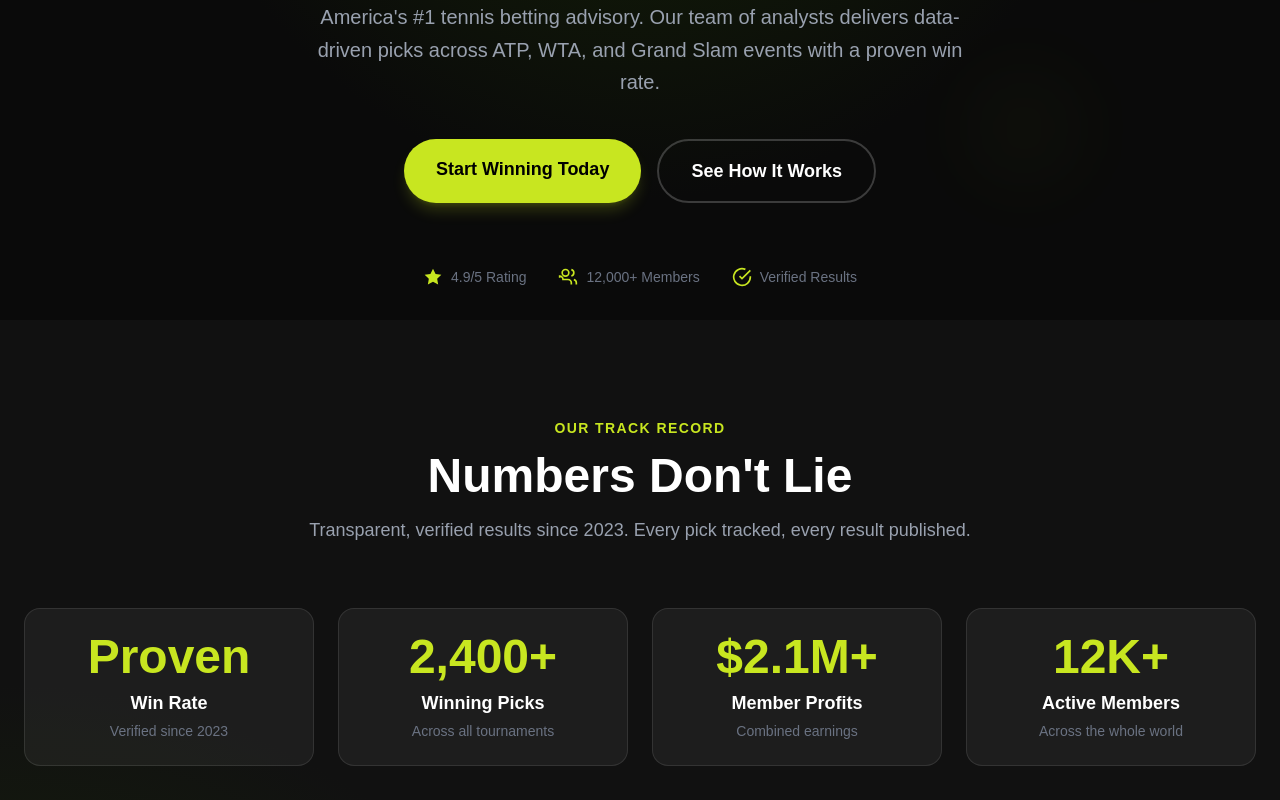
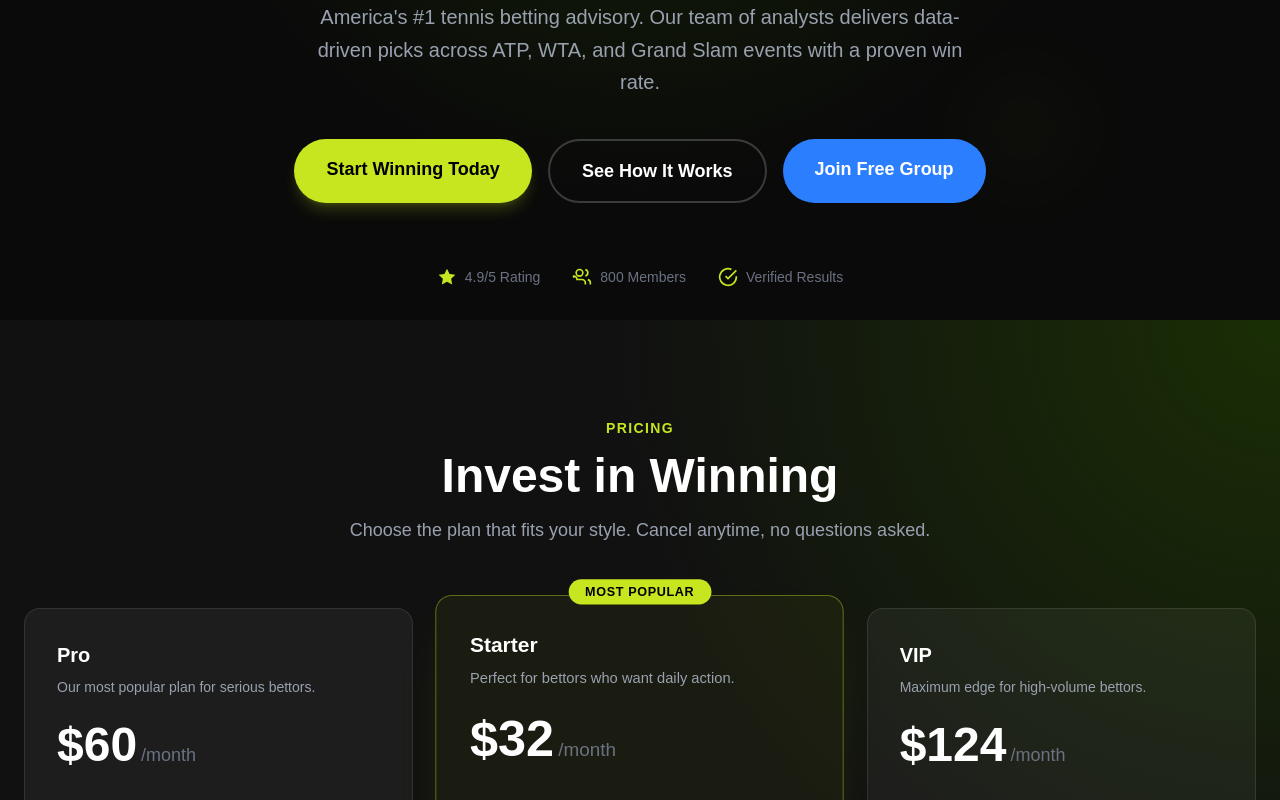
Before and after one commit to grebking/tenniszone, a Next.js app: page / in a window 1280 px wide. Shown: the part 480-1280 px from the top of the page. Built offline with nearby package versions, Linux system fonts and the light colour scheme; what @whop/elements would draw is missing.

Commit message:
Update Pro availability to 46/300, change members to 800, move Pricing higher, add free group button

```diff
--- a/src/app/page.tsx
+++ b/src/app/page.tsx
@@ -10,9 +10,9 @@ export default function Home() {
   return (
     <>
       <Hero />
+      <Pricing />
       <Stats />
       <HowItWorks />
-      <Pricing />
       <Testimonials />
       <FAQ />
       <CTA />
--- a/src/components/Hero.tsx
+++ b/src/components/Hero.tsx
@@ -44,6 +44,14 @@ export default function Hero() {
           >
             See How It Works
           </a>
+          <a
+            href="https://t.me/yourtelegram"
+            target="_blank"
+            rel="noopener noreferrer"
+            className="px-8 py-4 bg-blue-500 text-white font-bold text-lg rounded-full hover:bg-blue-600 transition-all"
+          >
+            Join Free Group
+          </a>
         </div>
 
         {/* Trust badges */}
@@ -60,7 +68,7 @@ export default function Hero() {
               <circle cx="9" cy="7" r="4" />
               <path d="M22 21v-2a4 4 0 00-3-3.87M16 3.13a4 4 0 010 7.75" />
             </svg>
-            <span>12,000+ Members</span>
+            <span>800 Members</span>
           </div>
           <div className="flex items-center gap-2">
             <svg className="w-5 h-5 text-[#C8E620]" viewBox="0 0 24 24" fill="none" stroke="currentColor" strokeWidth="2">
--- a/src/components/Stats.tsx
+++ b/src/components/Stats.tsx
@@ -2,7 +2,7 @@ const stats = [
   { value: "Proven", label: "Win Rate", sub: "Verified since 2023" },
   { value: "2,400+", label: "Winning Picks", sub: "Across all tournaments" },
   { value: "$2.1M+", label: "Member Profits", sub: "Combined earnings" },
-  { value: "12K+", label: "Active Members", sub: "Across the whole world" },
+  { value: "800", label: "Active Members", sub: "Across the whole world" },
 ];
 
 const recentPicks = [
--- a/src/lib/plans.ts
+++ b/src/lib/plans.ts
@@ -15,7 +15,7 @@ export const plans = [
     cta: "Get Started",
     popular: false,
     whopPlanId: "plan_5qowsZXj3eOxu",
-    availability: { text: "46/200", color: "green" },
+    availability: { text: "46/300", color: "green" },
   },
   {
     name: "Starter",
```
